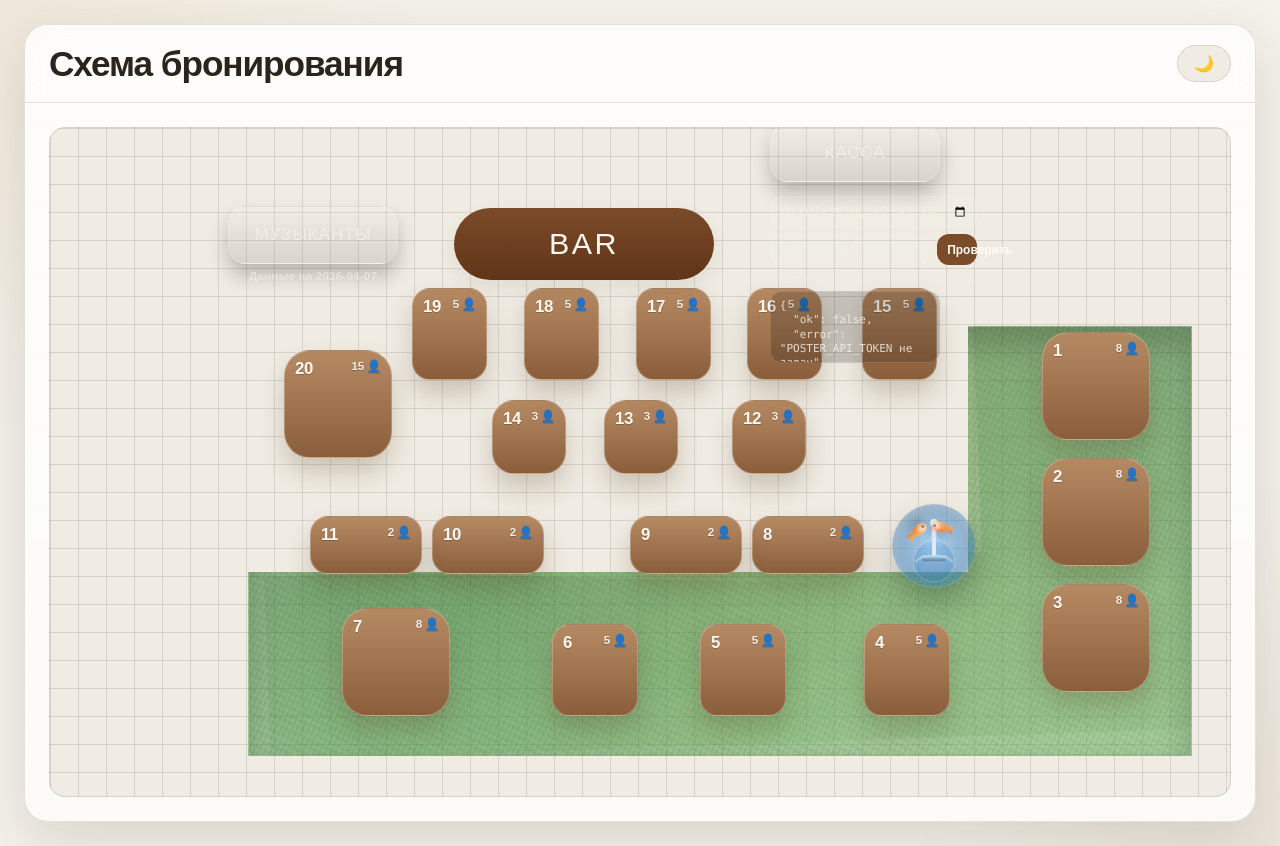
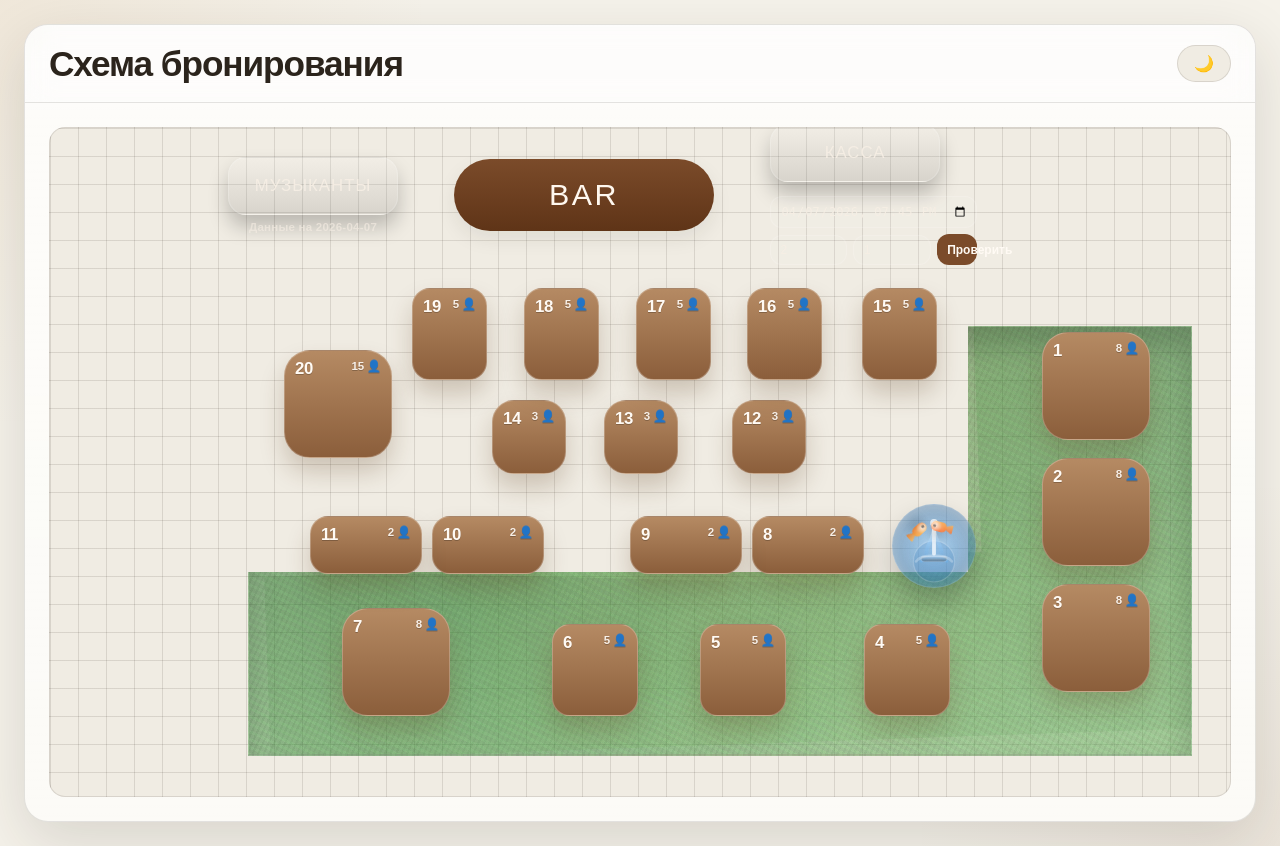
Before and after one commit to zapleoceo/veranda_my, a PHP site: page /TableReservation.php in a window 1280 px wide. Run offline with PHP 8.4, Linux system fonts and the light colour scheme; data that the repository does not hold is empty; some libraries are stand-ins or nearby versions; some web fonts are replaced.

Commit message:
TableReservation: modal title with table number, remove selected highlight, move controls cleanup

```diff
--- a/TableReservation.php
+++ b/TableReservation.php
@@ -966,30 +966,7 @@
       width: auto;
       min-width: 0;
     }
-    .cash-meta {
-      display: flex;
-      justify-content: space-between;
-      gap: 8px;
-      font-family: var(--font-body);
-      font-size: 11px;
-      color: rgba(245,238,228,0.70);
-      text-transform: none;
-      letter-spacing: 0;
-      margin-top: 2px;
-    }
-    .cash-text {
-      width: 170px;
-      border-radius: 12px;
-      border: 1px solid rgba(255,255,255,0.14);
-      background: rgba(0,0,0,0.18);
-      color: rgba(245,238,228,0.86);
-      padding: 0.45rem 0.55rem;
-      font-size: 11px;
-      line-height: 1.3;
-      min-height: 72px;
-      resize: none;
-      font-family: ui-monospace, SFMono-Regular, Menlo, Monaco, Consolas, "Liberation Mono", "Courier New", monospace;
-    }
+    body { overflow-x: hidden; }
     .mini-loader {
       width: 10px;
       height: 10px;
@@ -1115,11 +1092,6 @@
       box-shadow: 0 18px 34px rgba(84, 49, 20, .3);
       filter: saturate(1.05);
       outline: none;
-    }
-
-    .table.selected {
-      background: linear-gradient(180deg, #4f7b4b, #355b33);
-      box-shadow: 0 18px 34px rgba(43, 89, 50, .28);
     }
 
     .table .res-time {
@@ -1503,11 +1475,6 @@
                     <input class="gst" type="number" id="resGuests" min="1" max="30" placeholder="1" value="1" aria-label="Гостей">
                     <button class="btn btn-primary" id="checkBtn" type="button">Проверить</button>
                   </div>
-                  <div class="cash-meta">
-                    <div>Стол: <strong id="selectedTable">—</strong></div>
-                    <div id="statusLine">—</div>
-                  </div>
-                  <textarea id="resultText" class="cash-text" readonly></textarea>
                 </div>
               </div>
             </div>
@@ -1532,7 +1499,7 @@
   <div class="modal" id="reqModal" aria-hidden="true">
     <div class="modal-backdrop" data-modal-close="reqModal"></div>
     <div class="modal-card" role="dialog" aria-modal="true" aria-labelledby="reqModalTitle">
-      <div class="modal-title" id="reqModalTitle">Заявка на бронь</div>
+      <div class="modal-title" id="reqModalTitle">Заявка на бронь на столик <span id="reqModalTable"></span></div>
       <form id="reqForm">
         <div class="modal-grid">
           <label class="modal-label">
@@ -1542,10 +1509,6 @@
           <label class="modal-label">
             Ваш номер телефона
             <input type="tel" id="reqPhone" autocomplete="tel" required>
-          </label>
-          <label class="modal-label">
-            Номер стола
-            <input type="text" id="reqTable" readonly>
           </label>
           <label class="modal-label">
             Кол-во гостей
@@ -1721,7 +1684,7 @@
     const reqForm = document.getElementById('reqForm');
     const reqName = document.getElementById('reqName');
     const reqPhone = document.getElementById('reqPhone');
-    const reqTable = document.getElementById('reqTable');
+    const reqModalTable = document.getElementById('reqModalTable');
     const reqGuests = document.getElementById('reqGuests');
     const reqStart = document.getElementById('reqStart');
     const reqHint = document.getElementById('reqHint');
@@ -1787,7 +1750,7 @@
     let pendingBooking = null;
     const openRequestForm = ({ tableNum, guests, start }) => {
       pendingBooking = { tableNum: String(tableNum || ''), guests: Number(guests || 0), start: String(start || '') };
-      if (reqTable) reqTable.value = String(tableNum || '');
+      if (reqModalTable) reqModalTable.textContent = String(tableNum || '');
       if (reqGuests) reqGuests.value = String(guests);
       if (reqStart) reqStart.value = String(start);
       if (reqName) reqName.value = '';
@@ -2086,7 +2049,6 @@
         const un = getUnavailableReason(id, current);
         if (un) {
           selectedTableNum = '';
-          tables.forEach((t) => t.classList.remove('selected'));
           showToast(table, un.reason, un.detail);
           return;
         }
@@ -2096,7 +2058,6 @@
           const ok = await confirmCapacity(Math.max(1, Math.floor(cap)), current.guests);
           if (!ok) {
             selectedTableNum = '';
-            tables.forEach((t) => t.classList.remove('selected'));
             setOutput('Исправь кол-во гостей и выбери столик снова.');
             if (resGuests) { resGuests.focus(); resGuests.scrollIntoView({ block: 'center', behavior: 'smooth' }); }
             return;
@@ -2104,8 +2065,6 @@
         }
 
         selectedTableNum = id;
-        tables.forEach((t) => t.classList.remove('selected'));
-        table.classList.add('selected');
         openRequestForm({ tableNum: id, guests: current.guests, start: current.dtRaw });
       });
     });
```
